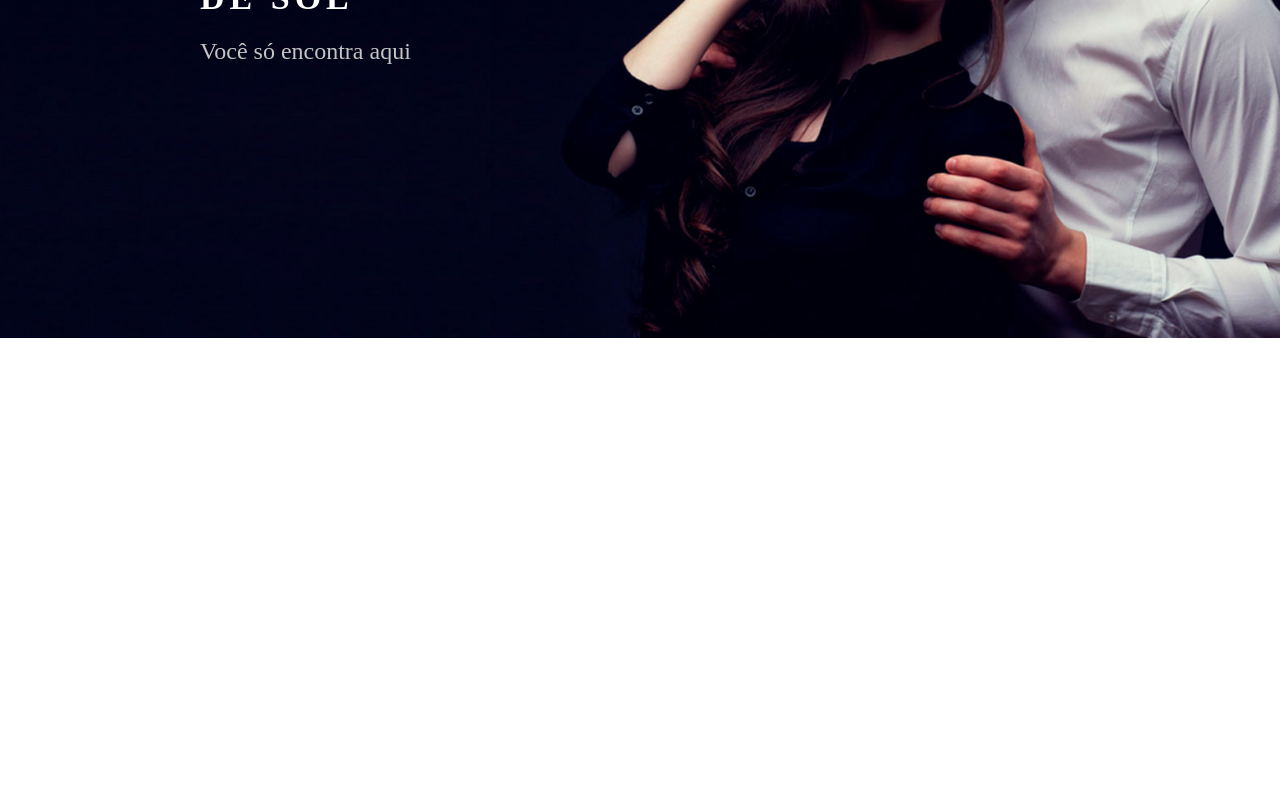
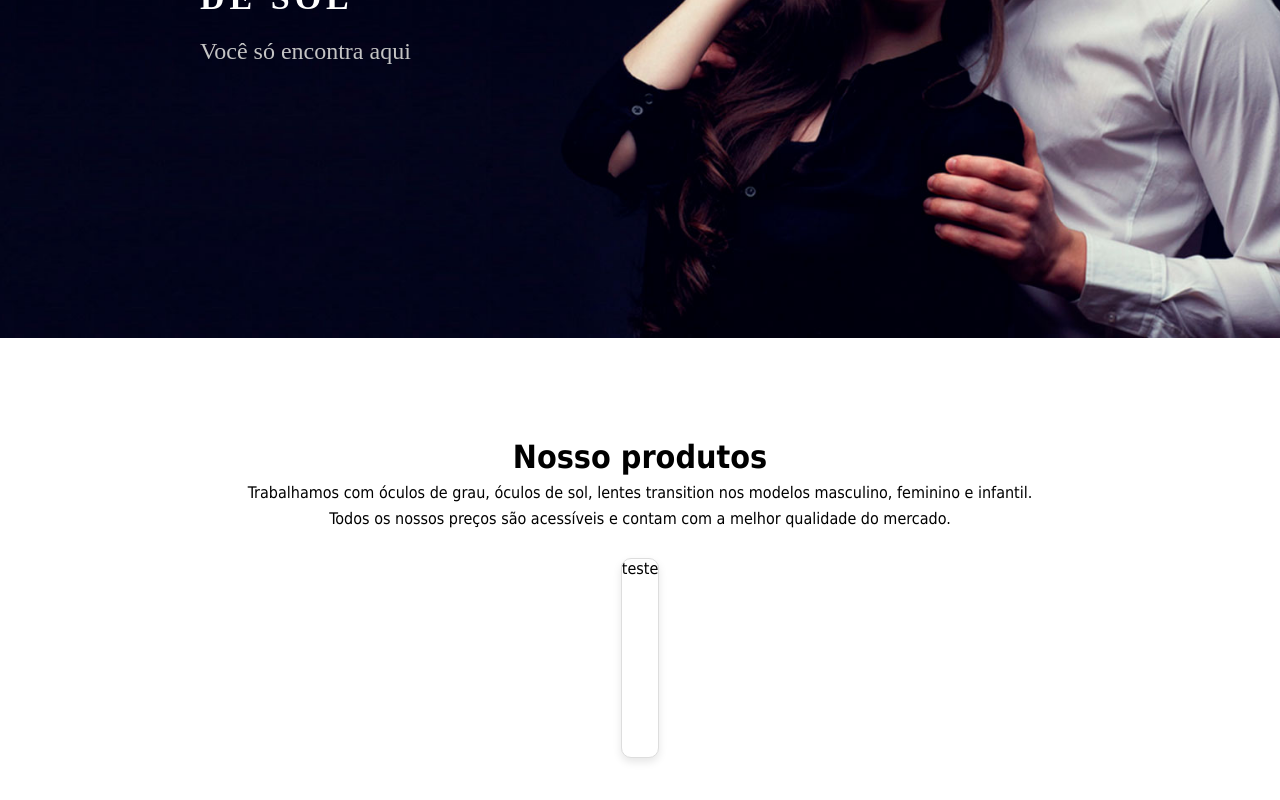
Before and after one commit to limagustavo2200/Project_Otica, a Next.js app in the folder my-app/: page / in a window 1280 px wide. Shown: the part 442-1242 px from the top of the page. Before the commit the page ends 800 px from the top, so only its background shows below. Built offline with nearby package versions, Linux system fonts and the light colour scheme.

Commit message:
feat: text for SectionProdutos

```diff
--- a/my-app/src/components/Conteudo/index.jsx
+++ b/my-app/src/components/Conteudo/index.jsx
@@ -1,11 +1,10 @@
 import SectionCapa from "../SectionCapa";
-// import SectionProdutos from "../SectionProdutos";
-
+import SectionProdutos from "../SectionProdutos";
 export default function Conteudo() {
     return(
         <main>
             <SectionCapa/>
-            {/* <SectionProdutos/> */}
+            <SectionProdutos/>
         </main>
     )
 }
--- /dev/null
+++ b/my-app/src/components/SectionProdutos/SectionProduto.module.css
@@ -0,0 +1,51 @@
+.main {
+    padding: 100px 20px;
+    display: flex;
+    flex-direction: column;
+    align-items: center;
+    gap: 20px;
+}
+
+.container_geral {
+    /* border: solid 1px red; */
+    width: 100%;
+    background-color: #fff;
+    display: flex;
+    justify-content: center;
+    flex-direction: column;
+    align-items: center;
+    text-align: center;
+    gap: 20px;
+}
+
+.content{
+    /* border: solid 1px black; */
+    max-width: 1024px;
+    display: flex;
+    flex-direction: column;
+    gap: 7px;
+}
+
+.container_cards {
+    display: flex;
+    flex-wrap: wrap;
+    justify-content: space-between;
+    align-items: center;
+    gap: 20px;
+    max-width: 1024px;
+}
+
+.card {
+    background-color: #F6F6F6;
+    height: 200px;
+    display: flex;
+    flex-direction: column;
+    flex: 1 1 400px; /* Tamanho base de 400px, com possibilidade de ajuste */
+    border: 1px solid #ddd;
+    border-radius: 10px;
+    overflow: hidden;
+    box-shadow: 0 4px 8px rgba(0, 0, 0, 0.1);
+    background-color: #fff;
+    transition: transform 0.3s ease, box-shadow 0.3s ease;
+    margin: 10px;
+}
--- a/my-app/src/components/SectionProdutos/index.jsx
+++ b/my-app/src/components/SectionProdutos/index.jsx
@@ -1,14 +1,21 @@
-import CardProduto from '../'
+import estilos from './SectionProduto.module.css'
 
 export default function SectionProdutos() {
     return(
-        <main>
-            <div>
-                <h2>Nosso produtos</h2>
-                <p>Trabalhamos com óculos de grau, óculos de sol, lentes transition nos modelos masculino, feminino e infantil.</p>
-                <p>Todos os nossos preços são acessíveis e contam com a melhor qualidade do mercado.</p>
+        <main className={estilos.main}>
+            <div className={estilos.container_geral}>
+                <div className={estilos.content}>
+                    <h1>Nosso produtos</h1>
+                    <p>Trabalhamos com óculos de grau, óculos de sol, lentes transition nos modelos masculino, feminino e infantil.</p>
+                    <p>Todos os nossos preços são acessíveis e contam com a melhor qualidade do mercado.</p>
+                </div>
+                <div className={estilos.container_cards}>
+                    <div className={estilos.card}>
+                        <p>teste</p>
+                    </div>
+                </div>
             </div>
-            <CardProduto/>
+
         </main>
     )
 }
--- a/my-app/src/styles/globals.css
+++ b/my-app/src/styles/globals.css
@@ -2,6 +2,5 @@
   margin: 0;
   padding: 0;
   box-sizing: border-box;
-  overflow: hidden;
   font-family: 'Tahoma', sans-serif;
 }
```
Also changed, not shown: my-app/src/components/CardProduto/index.jsx (deleted, +0 -9 lines), my-app/src/components/CardProduto/CardProduto.module.css (deleted).
